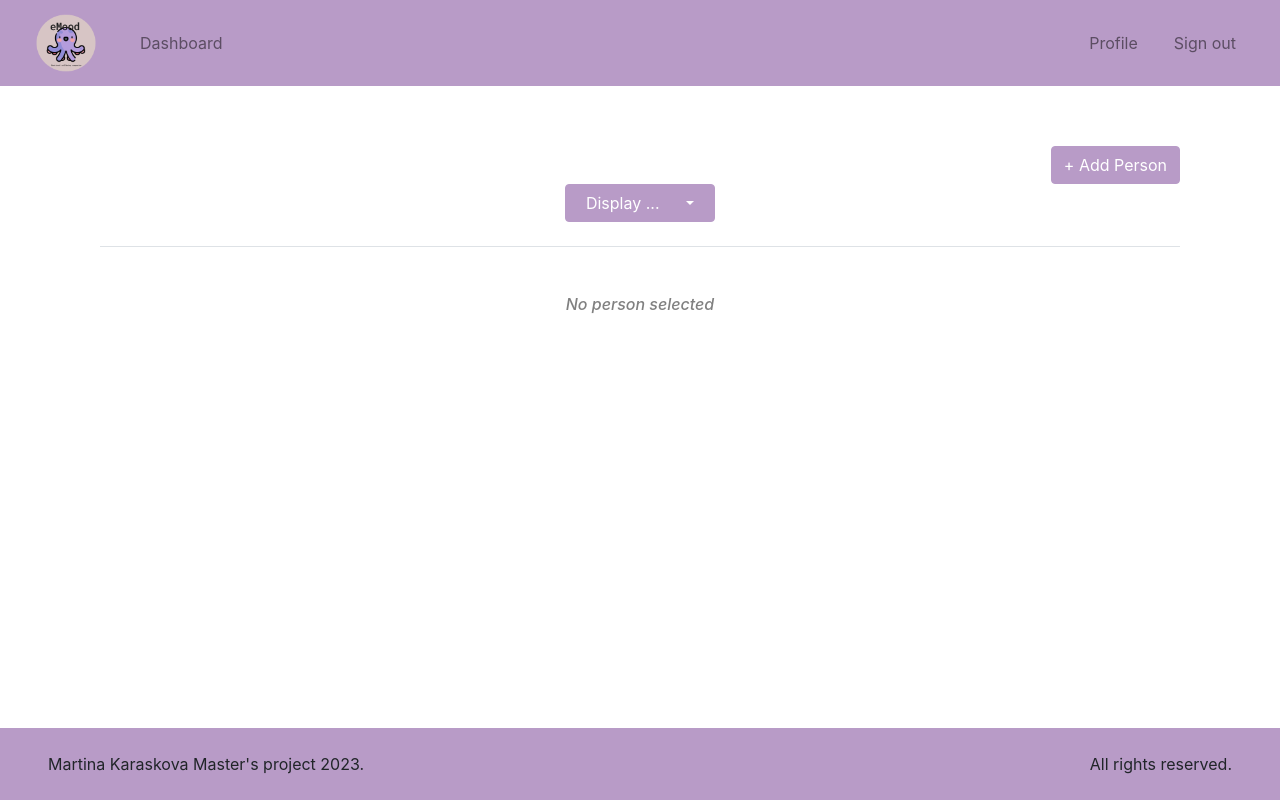
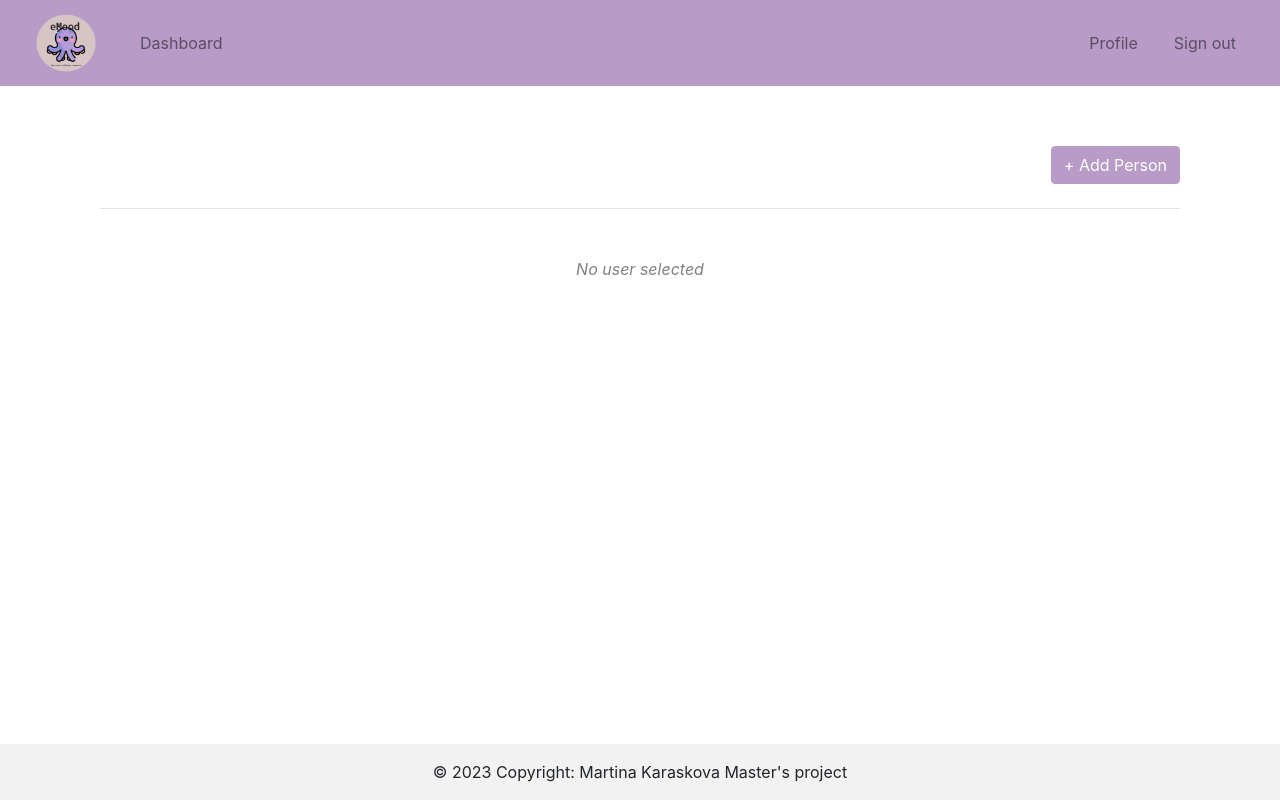
Before and after one commit to mkaraskova/L5_project, a Flask app: page /dashboard in a window 1280 px wide. Run offline with Flask 3, Linux system fonts and the light colour scheme; the visitor is signed in with stand-in values (Sample User, id 1); data that the repository does not hold is empty; some libraries are stand-ins or nearby versions.

Commit message:
dashboard progress, footer fixed

```diff
--- a/eMood_app/static/dashboard.js
+++ b/eMood_app/static/dashboard.js
@@ -1,8 +1,5 @@
 $(document).ready(function () {
-    $('.dropdown-toggle').click(function () {
-        $(this).next('.dropdown-menu').slideToggle();
-    });
-
+    displayUserData();
     $('#addPersonForm').on('submit', function (e) {
         e.preventDefault();
 
@@ -28,6 +25,7 @@ $(document).ready(function () {
             })
             .catch(error => console.log('error', error));
     });
+});
 
 function fetchUserInfo(userName) {
     $.ajax({
@@ -43,24 +41,65 @@ $(document).ready(function () {
     });
 }
 
-    // Call fetchUserInfo when a user is clicked in the dropdown
-    $('.dropdown-item').click(function (e) {
-        e.preventDefault();
-        var userName = $(this).text().trim();
+function findMostFrequent(arr) {
+    if(arr.length === 0)
+        return null;
 
-        // Update URL without reloading the page
-        history.pushState({}, '', `/dashboard/${userName}`);
+    let freqMap = {};
+    let maxCount = 0;
+    let mostFrequentItem = null;
 
-        fetchUserInfo(userName);
-    });
+    arr.forEach(function(item) {
+        freqMap[item] = (freqMap[item] + 1) || 1;
+        if (freqMap[item] > maxCount) {
+            maxCount = freqMap[item];
+            mostFrequentItem = item;
+        }
     });
 
-function updateDropdownText(selectedOption) {
-    document.getElementById('dropdownMenuButton').innerText = selectedOption + '\u00A0\u00A0\u00A0';
-    var dropdownToggle = document.querySelector('.dropdown-toggle');
-    dropdownToggle.click();
+    return mostFrequentItem;
 }
 
 function displayUserData(userData) {
+    // Clear old data
+    $('#selectedUserPicture').empty();
+    $('#selectedUserInfo').empty();
+    $('#selectedUserMoods').empty();
+    $('#selectedUserWebsites').empty();
 
+    if (!userData) {
+        $('#noUserSelected').append('<em><p style=\"color:gray;\">No user selected</p></em>');
+        return;
     }
+
+    else {
+        $('#noUserSelected').empty();
+
+        var webpageList = $('<ul>');
+        userData.webpages.forEach(function (webpage) {
+            webpageList.append('<li>URL: ' + webpage.urls + '</li>');
+        });
+
+        var moodList = $('<ul>');
+        userData.moods.forEach(function (m) {
+            moodList.append('<li>Mood: ' + m.mood + '</li>');
+        });
+
+        let moods = userData.moods.map(m => m.mood);
+        const mostFrequentMood = findMostFrequent(moods);
+        let webpages = userData.webpages.map(w => w.urls);
+        let mostFrequentWebsite = findMostFrequent(webpages);
+
+        var userImage = $('<img>').attr('src', '/static/images/profile.png').css({ 'max-width': '200px', 'max-height': '200px' });
+        userImage.addClass('img-fluid');
+        $('#selectedUserPicture').append(userImage);
+        $('#selectedUserInfo').append('<p></p><p></p>');
+        $('#selectedUserInfo').append('<p><strong>Name:</strong>  ' + userData.name + '</p>');
+        $('#selectedUserInfo').append('<p><strong>Last active:</strong>  ' + userData.active + '</p>');
+        $('#selectedUserInfo').append('<p><strong>Most experienced mood:</strong>  ' + mostFrequentMood + '</p>');
+        $('#selectedUserInfo').append('<p><strong>Most visited website:</strong>  ' + mostFrequentWebsite + '</p>');
+
+        $('#selectedUserMoods').append('<p>User Moods:</p>').append(moodList);
+        $('#selectedUserWebsites').append('<p>User Visited pages:</p>').append(webpageList);
+    }
+}
--- a/eMood_app/static/style.css
+++ b/eMood_app/static/style.css
@@ -16,11 +16,17 @@
     margin-bottom: -20px;
 }
 body {
+    display: flex;
+    flex-direction: column;
     position: relative;
     margin: 0;
-    padding-bottom: 6rem; /* Footer height */
-    min-height: 100%;
+    min-height: 100vh;
 }
+
+main {
+    flex: 1 0 auto;
+}
+
 .divider:after,
 .divider:before {
     content: "";
@@ -73,3 +79,11 @@ body {
     position: relative;
     top: 60px;
 }
+
+.transparent-button {
+    background: transparent !important;
+    border: none !important;
+    max-width: 100%;
+    max-height: 100%;
+    color: black;
+}
--- a/eMood_app/templates/dashboard.html
+++ b/eMood_app/templates/dashboard.html
@@ -12,6 +12,7 @@
 <body class="no-scroll">
 {% extends "base.html" %}
 {% block content %}
+<main>
 <!-- The Add Person Modal -->
 <div class="modal" id="myModal" tabindex="-1" style="margin-top: 80px;">
     <div class="modal-dialog">
@@ -56,42 +57,56 @@
                 </a>
             </div>
         </div>
-        <div class="row justify-content-center">
-            <div class="dropdown">
-                <button class="btn btn-primary dropdown-toggle" type="button" id="dropdownMenuButton"
-                        data-toggle="dropdown" aria-expanded="false" style="min-width:150px;">
-                    Display ... &nbsp;&nbsp;&nbsp;
-                </button>
-                <ul class="dropdown-menu text-center" aria-labelledby="dropdownMenuButton">
-                    {% for user in monitored_users %}
-                    <li><a class="dropdown-item text-center" href="#" onclick="updateDropdownText('{{ user.name }}')">
-                        {{ user.name }}
-                    </a></li>
-                    {% endfor %}
-                </ul>
+        <div class="d-flex flex-row flex-wrap justify-content-center">
+            {% for user in monitored_users %}
+            <div class="col-3 col-sm-3 col-md-2 col-lg-1">
+            <button class="btn btn-primary transparent-button d-flex flex-column align-items-center justify-content-center"
+                    onclick="fetchUserInfo('{{ user.name }}')">
+                <img src="/static/images/profile.png" alt="User Image" class="img-responsive img-fluid">
+                <span>{{ user.name }}</span>
+            </button>
             </div>
-
+            {% endfor %}
         </div>
         <section class="border-bottom pb-4 mb-5">
             <!-- divider -->
         </section>
 
-        <section id="selectedUserInfo">
-            <h6 style="font-style: italic; text-align: center; color: grey;">No person selected</h6>
+        <section id="selectedUserData">
+            <div class="row justify-content-center" id="noUserSelected">
+                 <!-- Insert your content here -->
+            </div>
+            <div class="row mx-auto">
+                <div id="selectedUserPicture" class="col-6 d-flex justify-content-end">
+                    <!-- Insert your content here -->
+                </div>
+                <div id="selectedUserInfo" class="col-6 d-flex flex-column justify-content-start">
+                    <!-- Insert your content here -->
+                </div>
+            </div>
+            <div class="row">
+                <div id="selectedUserMoods" class="col">
+                    <!-- Insert your content here -->
+                </div>
+                <div id="selectedUserWebsites" class="col">
+                    <!-- Insert your content here -->
+                </div>
+                <div class="col">
+                    <!-- Insert your content here -->
+                </div>
+            </div>
         </section>
     </div>
     <!--Main layout-->
 </div>
-<div id="footer"
-     class="d-flex flex-column flex-md-row text-center text-md-start justify-content-between py-4 px-4 px-xl-5 bg-primary stick">
+</main>
+<footer class="bg-body-tertiary text-center text-lg-start footer">
     <!-- Copyright -->
-    <div class="mb-3 mb-md-0">
-        Martina Karaskova Master's project 2023.
+    <div class="text-center p-3" style="background-color: rgba(0, 0, 0, 0.05);">
+        © 2023 Copyright: Martina Karaskova Master's project
     </div>
-    <div class="mb-3 mb-md-0" style="text-align: right">
-        All rights reserved.
-    </div>
-</div>
+    <!-- Copyright -->
+</footer>
 <script src="/static/dashboard.js"></script>
 {% endblock %}
 </body>
```
Also changed, not shown: eMood_app/templates/profile.html (+7 -9 lines). Lines whose indentation alone changed are shown as unchanged.
